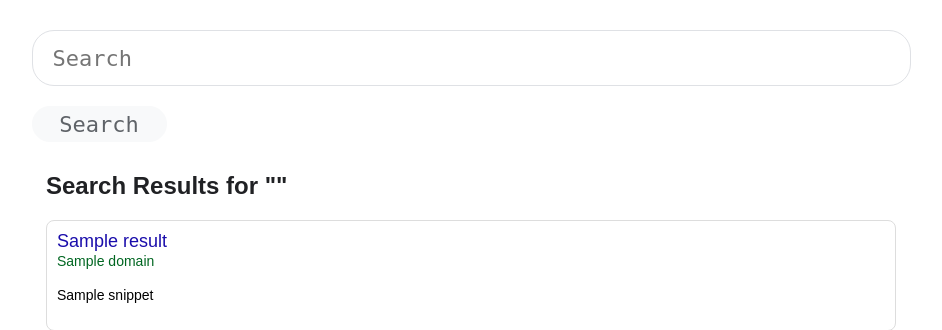
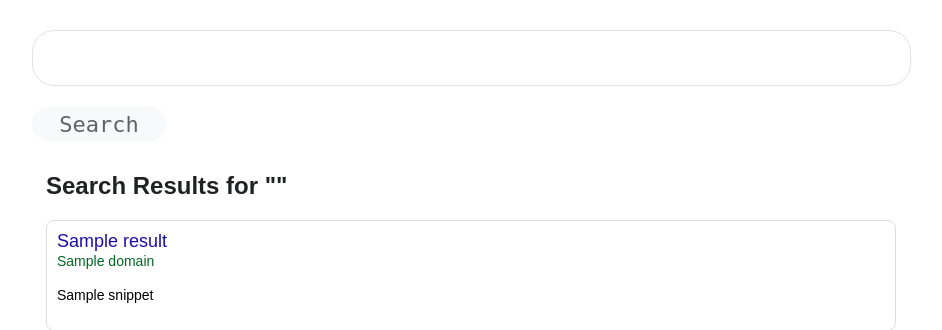
Before and after one commit to Meet1903/WebTrek-The-Search-Engine, a Flask app: template templates/results.html in a window 1280 px wide. Shown: the part 113-443 px from the top of the page, without its empty margins (169-1111 px from the left). Run offline with Flask 3, Linux system fonts and the light colour scheme; the template is opened without the code that fills it: most values are stand-ins (such as "Sample title", 1, 10 or a date in 2020); parts of the project's set-up code (start-up, migrations or seed data) failed here and were passed over.

Commit message:
Chaged the placeholder

```diff
--- a/templates/results.html
+++ b/templates/results.html
@@ -20,7 +20,7 @@
         <!-- Search form -->
         <div class="search-box">
             <form action="/search" method="POST">
-                <input type="text" name="query" class="search-bar" placeholder="Search" required>
+                <input type="text" name="query" class="search-bar" placeholder="{{query}}" required>
                 <input type="submit" value="Search" class="search-button">
             </form>
         </div>
```
